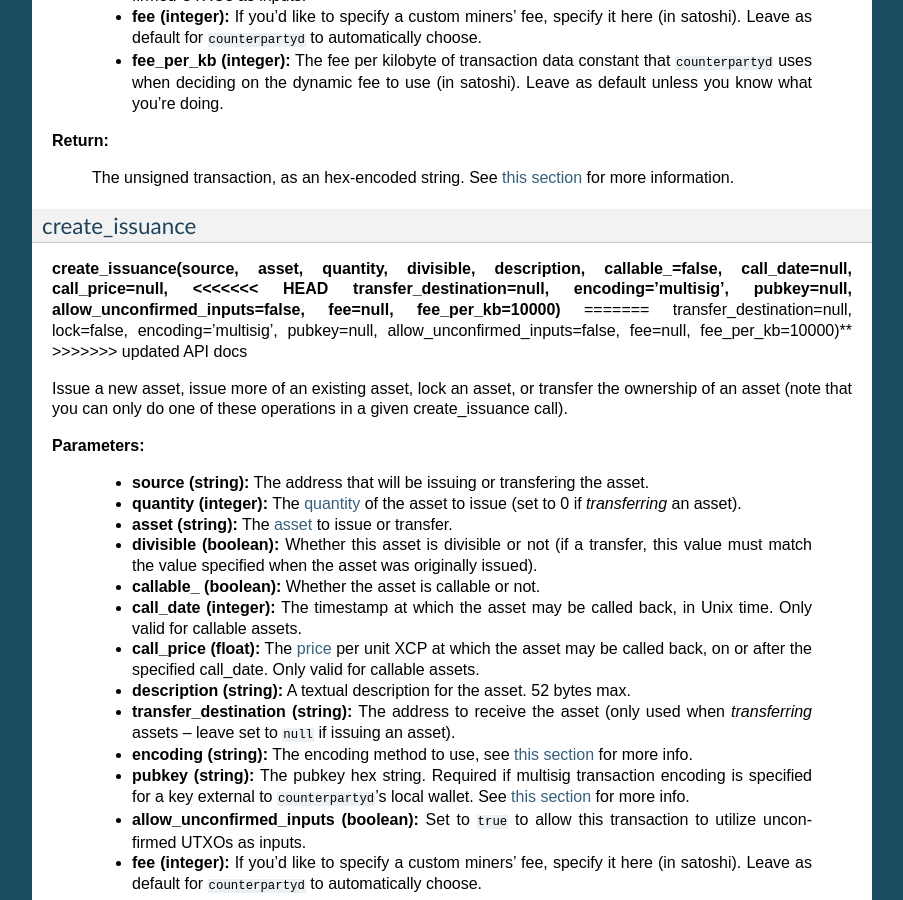
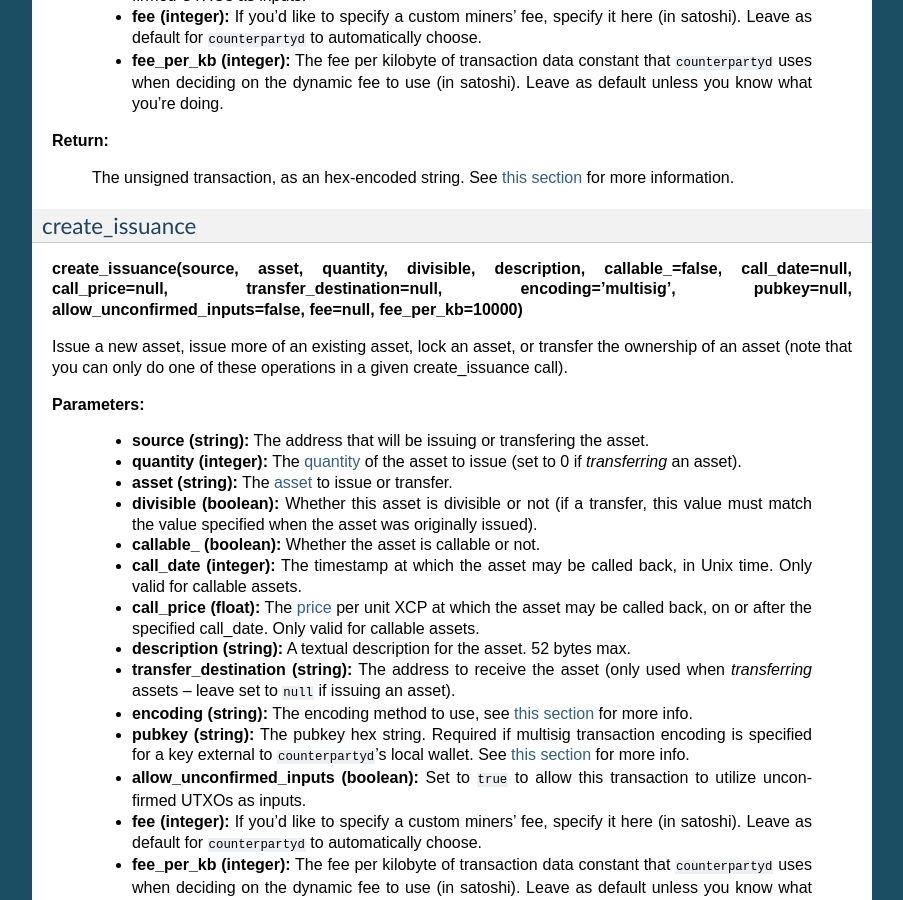
Before and after one commit to CounterpartyXCP/counterparty-core, a Sphinx documentation site: the page built from docs/API.rst, in a window 1280 px wide and 900 px high, scrolled down 14506 px. Shown: the whole window, without its empty margins (198-1101 px from the left). Built offline with Sphinx 7.4.7, drawn with Linux system fonts in a browser that asks for light colours.

Commit message:
fixed bad merge in docs

```diff
--- a/docs/API.rst
+++ b/docs/API.rst
@@ -751,11 +751,7 @@ Issue a dividend on a specific user defined asset.
 create_issuance
 ^^^^^^^^^^^^^^^^^
 **create_issuance(source, asset, quantity, divisible, description, callable_=false, call_date=null, call_price=null,
-<<<<<<< HEAD
 transfer_destination=null, encoding='multisig', pubkey=null, allow_unconfirmed_inputs=false, fee=null, fee_per_kb=10000)**
-=======
-transfer_destination=null, lock=false, encoding='multisig', pubkey=null, allow_unconfirmed_inputs=false, fee=null, fee_per_kb=10000)**
->>>>>>> updated API docs
 
 Issue a new asset, issue more of an existing asset, lock an asset, or transfer the ownership of an asset (note that you can only do one of these operations in a given create_issuance call).
 
```
